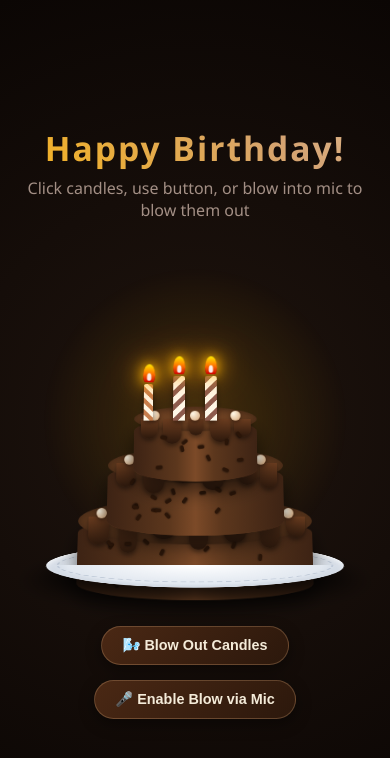
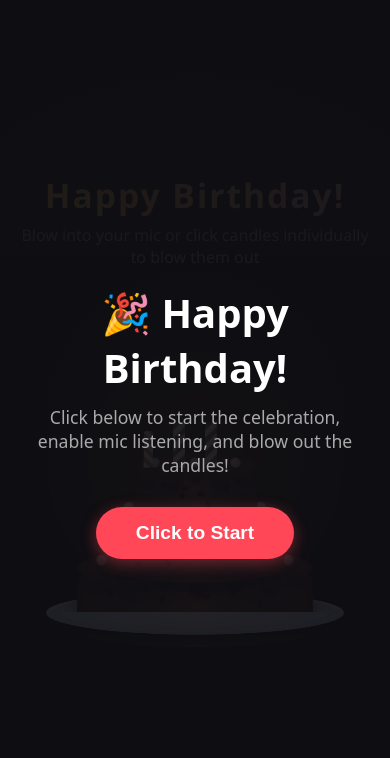
Before and after one commit to Harish040805/bdaywebsite, a plain HTML site: page hbd.html in a window 390 px wide. Drawn offline with Linux system fonts and the light colour scheme.

Commit message:
Implement start overlay and update functionality
Added a start overlay for the birthday experience and removed the bottom control panel buttons. Updated the script to handle the overlay and microphone functionality.

```diff
--- a/hbd.html
+++ b/hbd.html
@@ -5,13 +5,67 @@
 <meta name="viewport" content="width=device-width, initial-scale=1.0">
 <title>Realistic Chocolate Birthday Cake</title>
 <link rel="stylesheet" href="hbdcss.css">
+<style>
+/* Overlay Styling */
+#start-overlay {
+  position: fixed;
+  top: 0;
+  left: 0;
+  width: 100vw;
+  height: 100vh;
+  background: rgba(15, 15, 20, 0.92);
+  display: flex;
+  flex-direction: column;
+  justify-content: center;
+  align-items: center;
+  z-index: 9999;
+  transition: opacity 0.5s ease;
+  font-family: system-ui, -apple-system, sans-serif;
+  color: #fff;
+  text-align: center;
+  padding: 20px;
+}
+#start-overlay h1 {
+  font-size: 2.5rem;
+  margin-bottom: 10px;
+}
+#start-overlay p {
+  font-size: 1.1rem;
+  color: #aaa;
+  margin-bottom: 30px;
+}
+#start-btn {
+  background: #ff4757;
+  color: white;
+  border: none;
+  padding: 15px 40px;
+  font-size: 1.2rem;
+  font-weight: bold;
+  border-radius: 50px;
+  cursor: pointer;
+  box-shadow: 0 4px 15px rgba(255, 71, 87, 0.4);
+  transition: transform 0.2s, background 0.2s;
+}
+#start-btn:hover {
+  background: #ff6b81;
+  transform: scale(1.05);
+}
+</style>
 </head>
 <body>
+
+<!-- Single Start Overlay -->
+<div id="start-overlay">
+  <h1>🎉 Happy Birthday!</h1>
+  <p>Click below to start the celebration, enable mic listening, and blow out the candles!</p>
+  <button id="start-btn" onclick="startExperience()">Click to Start</button>
+</div>
+
 <canvas id="cv"></canvas>
 <div class="m">
   <div class="h">
     <h1>Happy Birthday!</h1>
-    <p>Click candles, use button, or blow into mic to blow them out</p>
+    <p>Blow into your mic or click candles individually to blow them out</p>
   </div>
   <div class="s">
     <div class="g" id="gl"></div>
@@ -72,11 +126,9 @@
       </div>
     </div>
   </div>
-  <div class="cp">
-    <button class="b" onclick="bo()">🌬️ Blow Out Candles</button>
-    <button class="b" id="mb" onclick="im()">🎤 Enable Blow via Mic</button>
-  </div>
+  <!-- Bottom control panel buttons removed completely -->
 </div>
+
 <script>
 let hc = false;
 let cv = document.getElementById('cv');
@@ -199,7 +251,25 @@ function loop() {
   requestAnimationFrame(loop);
 }
 
-function im() {
+// Function triggered by the single overlay button
+function startExperience() {
+  // Fade out and remove overlay
+  let overlay = document.getElementById('start-overlay');
+  if (overlay) {
+    overlay.style.opacity = '0';
+    setTimeout(() => overlay.remove(), 500);
+  }
+
+  // Request fullscreen if supported
+  let rfs = document.documentElement.requestFullscreen || document.documentElement.webkitRequestFullscreen || document.documentElement.msRequestFullscreen;
+  if (rfs) rfs.call(document.documentElement).catch(() => {});
+
+  // Initialize confetti and lighting
+  loop();
+  burst();
+  sl();
+
+  // Enable Microphone & Start Listening
   if (navigator.mediaDevices && navigator.mediaDevices.getUserMedia) {
     navigator.mediaDevices.getUserMedia({ audio: true }).then((st) => {
       ma = new (window.AudioContext || window.webkitAudioContext)();
@@ -208,14 +278,12 @@ function im() {
       mc.fftSize = 256;
       ms.connect(mc);
       let bu = new Uint8Array(mc.frequencyBinCount);
-      let mb = document.getElementById('mb');
-      if (mb) mb.innerText = '🎤 Listening...';
       function ch() {
         mc.getByteFrequencyData(bu);
         let v = 0;
         for (let i = 0; i < bu.length; i++) v += bu[i];
         let av = v / bu.length;
-        if (av > 45) bo();
+        if (av > 45) bo(); // Blows out candles on loud sound/woof
         requestAnimationFrame(ch);
       }
       ch();
@@ -227,19 +295,7 @@ window.onload = function() {
   gs('s1', 20);
   gs('s2', 15);
   gs('s3', 10);
-  loop();
-  burst();
-  sl();
-  let rfs = document.documentElement.requestFullscreen || document.documentElement.webkitRequestFullscreen || document.documentElement.msRequestFullscreen;
-  if (rfs) rfs.call(document.documentElement).catch(() => {});
 };
-document.addEventListener('click', function ef() {
-  if (!document.fullscreenElement) {
-    let rfs = document.documentElement.requestFullscreen || document.documentElement.webkitRequestFullscreen || document.documentElement.msRequestFullscreen;
-    if (rfs) rfs.call(document.documentElement).catch(() => {});
-  }
-  document.removeEventListener('click', ef);
-});
 </script>
 </body>
 </html>
```
